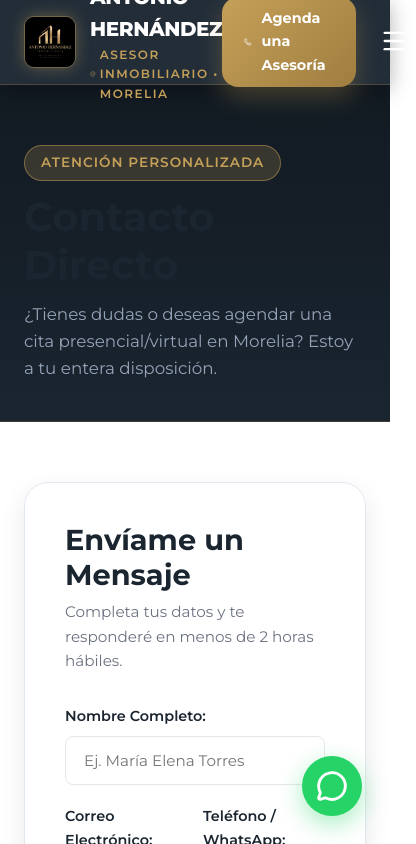
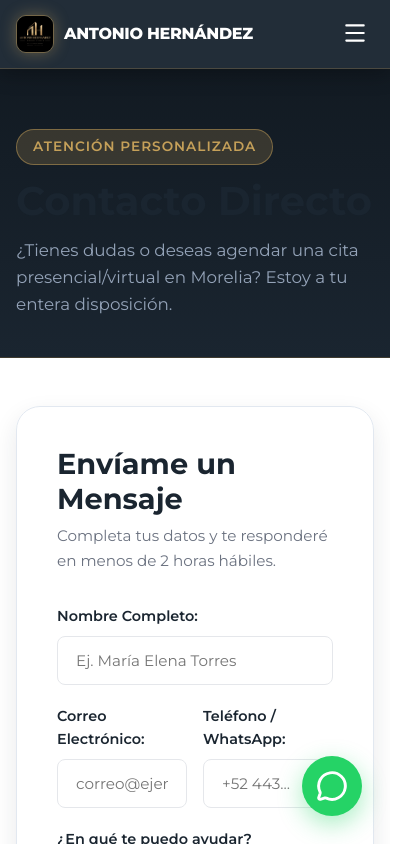
Before and after one commit to dimitri-117/Antonio-inmobiliaria, a React (Vite) app: page /contacto in a window 390 px wide. Shown: the top 844 px of the page, 416 px wide, since content can reach past the window. Built offline with nearby package versions, Linux system fonts and the light colour scheme.

Commit message:
fix(responsive): improve header and hero typography for mobile devices

```diff
--- a/src/components/Navbar.jsx
+++ b/src/components/Navbar.jsx
@@ -16,47 +16,47 @@ export function Navbar() {
       backgroundColor: 'rgba(26, 37, 48, 0.96)',
       backdropFilter: 'blur(12px)',
       borderBottom: '1px solid rgba(197, 160, 89, 0.25)',
-      boxShadow: '0 4px 20px rgba(0,0,0,0.3)'
+      boxShadow: '0 4px 20px rgba(0,0,0,0.3)',
+      overflowX: 'hidden'
     }}>
-      <div className="container" style={{
-        display: 'flex',
-        alignItems: 'center',
-        justifyContent: 'space-between',
-        height: '84px'
-      }}>
+      <div className="container nav-container">
         {/* Brand Logo */}
-        <Link to="/" style={{ display: 'flex', alignItems: 'center', gap: '14px', textDecoration: 'none' }}>
+        <Link to="/" className="nav-brand" style={{ display: 'flex', alignItems: 'center', gap: '10px', textDecoration: 'none' }}>
           <img
             src="/logo.jpg"
             alt="Antonio Hernández Inmobiliaria"
+            className="nav-logo-img"
             style={{
-              height: '52px',
-              width: '52px',
+              height: '50px',
+              width: '50px',
               borderRadius: '10px',
               objectFit: 'cover',
               boxShadow: '0 0 15px rgba(197, 160, 89, 0.4)',
-              border: '1.5px solid rgba(197, 160, 89, 0.5)'
+              border: '1.5px solid rgba(197, 160, 89, 0.5)',
+              flexShrink: 0
             }}
           />
           <div>
-            <div style={{
-              fontSize: '1.25rem',
+            <div className="nav-brand-title" style={{
+              fontSize: '1.2rem',
               fontWeight: 800,
               color: '#FFFFFF',
               letterSpacing: '-0.02em',
-              fontFamily: 'var(--font-heading)'
+              fontFamily: 'var(--font-heading)',
+              lineHeight: 1.1
             }}>
               ANTONIO HERNÁNDEZ
             </div>
-            <div style={{
-              fontSize: '0.75rem',
+            <div className="nav-brand-subtitle" style={{
+              fontSize: '0.72rem',
               color: 'var(--gold-primary)',
               fontWeight: 600,
-              letterSpacing: '1.5px',
+              letterSpacing: '1px',
               textTransform: 'uppercase',
               display: 'flex',
               alignItems: 'center',
-              gap: '4px'
+              gap: '4px',
+              marginTop: '2px'
             }}>
               <ShieldCheck size={12} /> Asesor Inmobiliario • Morelia
             </div>
@@ -64,7 +64,7 @@ export function Navbar() {
         </Link>
 
         {/* Desktop Navigation Menu */}
-        <nav style={{ display: 'flex', alignItems: 'center', gap: '32px' }} className="desktop-menu">
+        <nav style={{ display: 'flex', alignItems: 'center', gap: '28px' }} className="desktop-menu">
           <Link to="/" style={{
             color: isActive('/') ? 'var(--gold-primary)' : '#E2E8F0',
             fontWeight: isActive('/') ? 700 : 500,
@@ -172,9 +172,9 @@ export function Navbar() {
         </nav>
 
         {/* Action CTA */}
-        <div style={{ display: 'flex', alignItems: 'center', gap: '16px' }}>
-          <Link to="/contacto" className="btn-primary" style={{ padding: '10px 22px', fontSize: '0.9rem' }}>
-            <Phone size={16} /> Agenda una Asesoría
+        <div style={{ display: 'flex', alignItems: 'center', gap: '12px' }}>
+          <Link to="/contacto" className="btn-primary nav-cta-btn" style={{ padding: '9px 18px', fontSize: '0.88rem' }}>
+            <Phone size={15} /> <span className="nav-cta-text">Agenda una Asesoría</span>
           </Link>
 
           {/* Mobile Toggle Button */}
@@ -185,11 +185,11 @@ export function Navbar() {
               background: 'transparent',
               color: '#FFFFFF',
               display: 'none',
-              padding: '8px'
+              padding: '6px'
             }}
             aria-label="Toggle menu"
           >
-            {isOpen ? <X size={28} /> : <Menu size={28} />}
+            {isOpen ? <X size={26} /> : <Menu size={26} />}
           </button>
         </div>
       </div>
@@ -199,20 +199,36 @@ export function Navbar() {
         <div style={{
           backgroundColor: '#1A2530',
           borderBottom: '1px solid var(--navy-border)',
-          padding: '24px 32px',
+          padding: '20px 24px',
           display: 'flex',
           flexDirection: 'column',
-          gap: '20px'
+          gap: '16px'
         }} className="mobile-drawer">
-          <Link to="/" onClick={() => setIsOpen(false)} style={{ color: '#FFFFFF', fontSize: '1.1rem', fontWeight: 600 }}>Inicio</Link>
-          <Link to="/propiedades" onClick={() => setIsOpen(false)} style={{ color: '#FFFFFF', fontSize: '1.1rem', fontWeight: 600 }}>Propiedades</Link>
-          <Link to="/servicios" onClick={() => setIsOpen(false)} style={{ color: '#FFFFFF', fontSize: '1.1rem', fontWeight: 600 }}>Servicios</Link>
-          <Link to="/sobre-mi" onClick={() => setIsOpen(false)} style={{ color: '#FFFFFF', fontSize: '1.1rem', fontWeight: 600 }}>Sobre Mí</Link>
-          <Link to="/contacto" onClick={() => setIsOpen(false)} style={{ color: '#FFFFFF', fontSize: '1.1rem', fontWeight: 600 }}>Contacto</Link>
+          <Link to="/" onClick={() => setIsOpen(false)} style={{ color: '#FFFFFF', fontSize: '1.05rem', fontWeight: 600 }}>Inicio</Link>
+          <Link to="/propiedades" onClick={() => setIsOpen(false)} style={{ color: '#FFFFFF', fontSize: '1.05rem', fontWeight: 600 }}>Propiedades</Link>
+          <Link to="/servicios" onClick={() => setIsOpen(false)} style={{ color: '#FFFFFF', fontSize: '1.05rem', fontWeight: 600 }}>Servicios</Link>
+          <Link to="/sobre-mi" onClick={() => setIsOpen(false)} style={{ color: '#FFFFFF', fontSize: '1.05rem', fontWeight: 600 }}>Sobre Mí</Link>
+          <Link to="/contacto" onClick={() => setIsOpen(false)} style={{ color: '#FFFFFF', fontSize: '1.05rem', fontWeight: 600 }}>Contacto</Link>
+          <Link
+            to="/contacto"
+            onClick={() => setIsOpen(false)}
+            className="btn-primary"
+            style={{ width: '100%', padding: '12px', justifyContent: 'center', marginTop: '8px' }}
+          >
+            <Phone size={16} /> Agenda una Asesoría
+          </Link>
         </div>
       )}
 
       <style>{`
+        .nav-container {
+          display: flex;
+          align-items: center;
+          justify-content: space-between;
+          height: 80px;
+          width: 100%;
+          padding: 0 1.25rem;
+        }
         @media (max-width: 900px) {
           .desktop-menu {
             display: none !important;
@@ -221,6 +237,39 @@ export function Navbar() {
             display: block !important;
           }
         }
+        @media (max-width: 768px) {
+          .nav-container {
+            height: 68px;
+            padding: 0.5rem 1rem;
+          }
+          .nav-logo-img {
+            height: 38px !important;
+            width: 38px !important;
+          }
+          .nav-brand-title {
+            font-size: 1rem !important;
+          }
+          .nav-brand-subtitle {
+            font-size: 0.62rem !important;
+            letter-spacing: 0.5px !important;
+          }
+        }
+        @media (max-width: 520px) {
+          .nav-cta-text {
+            display: none;
+          }
+          .nav-cta-btn {
+            padding: 8px 10px !important;
+          }
+        }
+        @media (max-width: 400px) {
+          .nav-brand-subtitle {
+            display: none !important;
+          }
+          .nav-cta-btn {
+            display: none !important;
+          }
+        }
       `}</style>
     </header>
   );
--- a/src/index.css
+++ b/src/index.css
@@ -325,11 +325,65 @@ button {
 }
 
 @media (max-width: 768px) {
+  html, body {
+    overflow-x: hidden;
+  }
+
+  .container {
+    padding-left: 16px !important;
+    padding-right: 16px !important;
+  }
+
   .section {
-    padding: 60px 0;
+    padding: 48px 0;
   }
+
   .grid-2, .grid-3 {
     grid-template-columns: 1fr;
-    gap: 24px;
+    gap: 20px;
+  }
+
+  /* Hero Mobile Typography & Spacing */
+  .hero-section {
+    padding: 44px 0 !important;
+    min-height: auto !important;
+  }
+
+  .hero-title {
+    font-size: 1.8rem !important;
+    line-height: 1.25 !important;
+    margin-bottom: 16px !important;
+  }
+
+  .hero-subtitle {
+    font-size: 0.95rem !important;
+    line-height: 1.55 !important;
+    margin-bottom: 24px !important;
+  }
+
+  .hero-badge {
+    font-size: 0.7rem !important;
+    padding: 5px 12px !important;
+    margin-bottom: 16px !important;
+    letter-spacing: 0.5px !important;
+  }
+
+  .hero-cta-group {
+    flex-direction: column !important;
+    gap: 12px !important;
+    margin-bottom: 32px !important;
+    width: 100%;
+  }
+
+  .hero-cta-group a {
+    width: 100% !important;
+    padding: 13px 20px !important;
+    font-size: 0.95rem !important;
+    justify-content: center !important;
+  }
+
+  .hero-filter-card {
+    padding: 18px 14px !important;
+    border-radius: 18px !important;
   }
 }
--- a/src/pages/Home.jsx
+++ b/src/pages/Home.jsx
@@ -21,56 +21,56 @@ export function Home() {
   return (
     <div>
       {/* HERO SECTION */}
-      <section style={{
+      <section className="hero-section" style={{
         position: 'relative',
         minHeight: '88vh',
         background: 'linear-gradient(180deg, rgba(18, 26, 34, 0.75) 0%, rgba(26, 37, 48, 0.95) 100%), url("https://images.unsplash.com/photo-1600596542815-ffad4c1539a9?auto=format&fit=crop&w=1920&q=80") center/cover no-repeat',
         display: 'flex',
         alignItems: 'center',
         color: '#FFFFFF',
-        padding: '80px 0'
+        padding: '70px 0'
       }}>
-        <div className="container" style={{ position: 'relative', zIndex: 2 }}>
+        <div className="container hero-container" style={{ position: 'relative', zIndex: 2 }}>
           <div style={{ maxWidth: '850px', margin: '0 auto', textAlign: 'center' }}>
 
-            <div className="gold-badge dark animate-slide-up" style={{ marginBottom: '24px' }}>
+            <div className="gold-badge dark animate-slide-up hero-badge" style={{ marginBottom: '20px' }}>
               <Award size={14} /> Asesor Inmobiliario Independiente en Morelia
             </div>
 
-            <h1 style={{
-              fontSize: 'clamp(2.5rem, 5vw, 4.2rem)',
+            <h1 className="hero-title" style={{
+              fontSize: 'clamp(1.85rem, 5vw, 4.2rem)',
               fontWeight: 800,
-              lineHeight: 1.15,
-              marginBottom: '24px',
+              lineHeight: 1.25,
+              marginBottom: '20px',
               color: '#FFFFFF',
               letterSpacing: '-0.02em'
             }}>
               Encuentra el hogar de tus sueños o vende tu propiedad <span className="gold-text">al mejor precio.</span>
             </h1>
 
-            <p style={{
-              fontSize: 'clamp(1.1rem, 2vw, 1.3rem)',
+            <p className="hero-subtitle" style={{
+              fontSize: 'clamp(1rem, 2vw, 1.25rem)',
               color: '#CBD5E1',
-              marginBottom: '40px',
+              marginBottom: '36px',
               maxWidth: '720px',
-              margin: '0 auto 40px auto',
-              lineHeight: 1.6
+              margin: '0 auto 36px auto',
+              lineHeight: 1.65
             }}>
               Asesoría inmobiliaria experta, transparente y personalizada en <strong style={{ color: 'var(--gold-primary)' }}>Morelia, Michoacán</strong>. Certeza legal y atención exclusiva de principio a fin.
             </p>
 
-            <div style={{ display: 'flex', flexWrap: 'wrap', justifyContent: 'center', gap: '16px', marginBottom: '60px' }}>
-              <Link to="/propiedades" className="btn-primary" style={{ padding: '16px 36px', fontSize: '1.05rem' }}>
-                <Search size={20} /> Ver Propiedades
+            <div className="hero-cta-group" style={{ display: 'flex', flexWrap: 'wrap', justifyContent: 'center', gap: '16px', marginBottom: '52px' }}>
+              <Link to="/propiedades" className="btn-primary hero-btn-main" style={{ padding: '15px 32px', fontSize: '1rem' }}>
+                <Search size={18} /> Ver Propiedades
               </Link>
-              <Link to="/servicios" className="btn-secondary" style={{ padding: '16px 36px', fontSize: '1.05rem' }}>
-                <TrendingUp size={20} /> Quiero Vender mi Propiedad
+              <Link to="/servicios" className="btn-secondary hero-btn-sub" style={{ padding: '15px 32px', fontSize: '1rem' }}>
+                <TrendingUp size={18} /> Quiero Vender mi Propiedad
               </Link>
             </div>
 
             {/* HERO QUICK SEARCH FILTER BAR */}
-            <div className="glass-card-dark" style={{
-              padding: '28px',
+            <div className="glass-card-dark hero-filter-card" style={{
+              padding: '24px',
               borderRadius: '24px',
               border: '1px solid rgba(197, 160, 89, 0.3)',
               boxShadow: '0 20px 50px rgba(0,0,0,0.4)',
```
